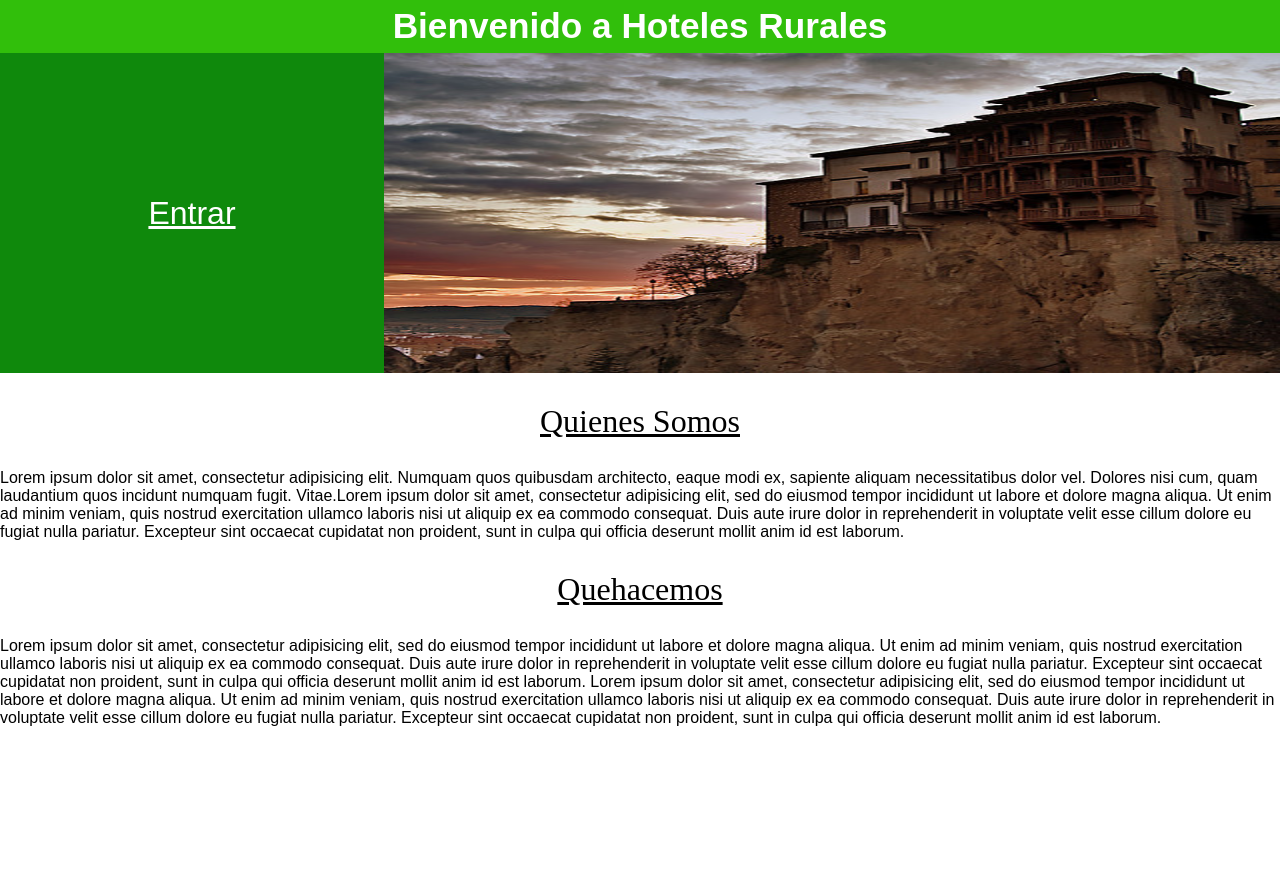
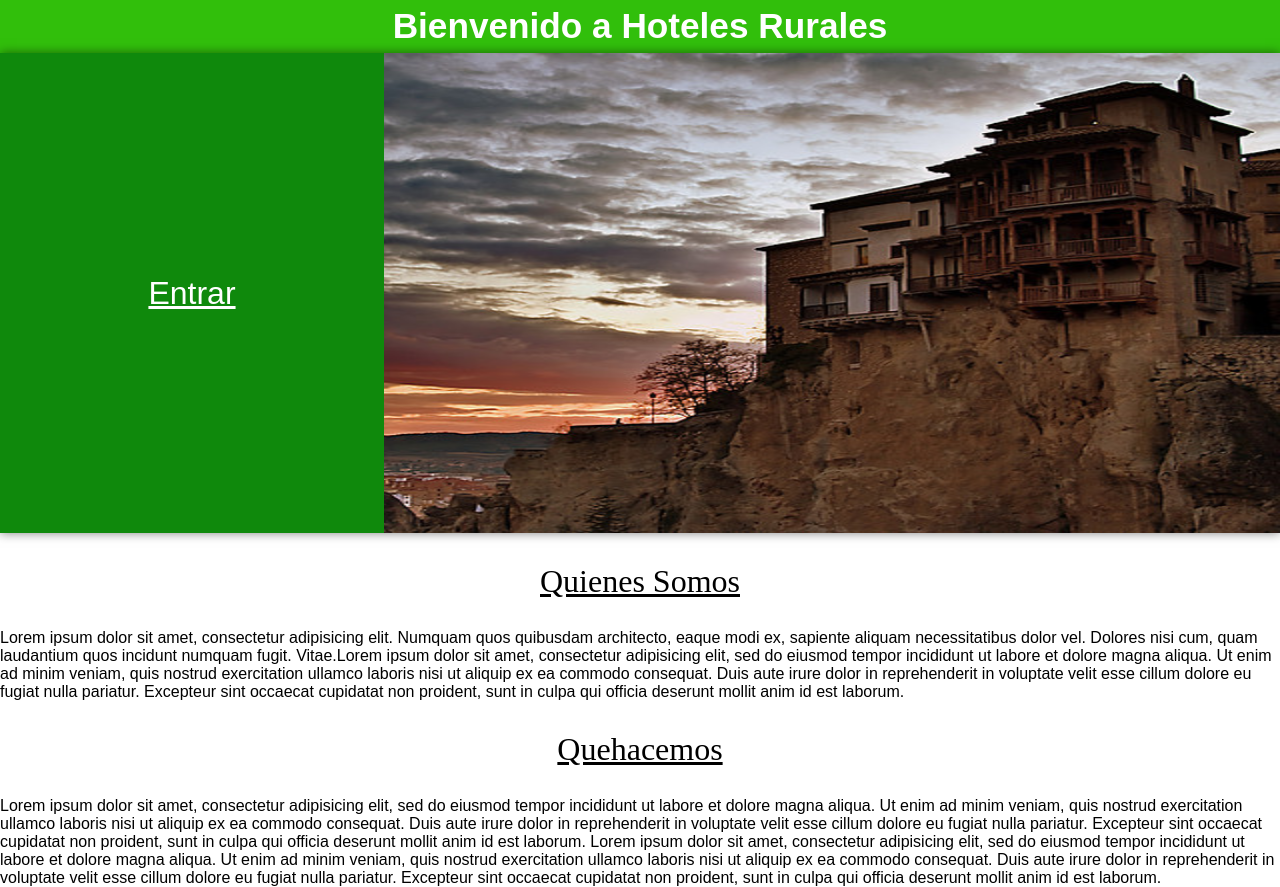
Before and after one commit to cuberolopez96/hotelesRurales, a plain HTML site: page index.html in a window 1280 px wide. Before the commit the page ends 800 px from the top, so only its background shows below. Drawn offline with Linux system fonts and the light colour scheme.

Commit message:
cambio de tamaño del slider principal

```diff
--- a/css/presentacion.css
+++ b/css/presentacion.css
@@ -13,9 +13,10 @@ img{
 }
 #entrar{
 	width:100%;
-	line-height: 20em;
+	line-height: 30em;
 	background-image:url(../img/casa1.jpg);
 	background-size:100% 100%;
+	box-shadow: 0 0 10px rgba(0,0,0,0.5);
 }
 #entrar a{
 	display:block;
```
